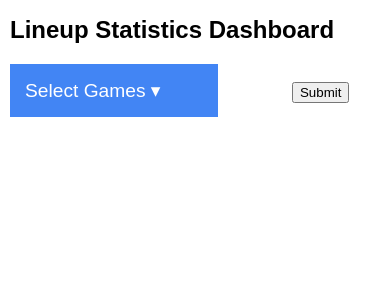
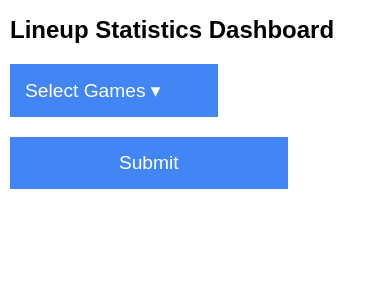
Before and after one commit to AIstats3/AIstats3.github.io, a Flask app: page / in a window 390 px wide. Shown: the top 300 px of the page. Run offline with Flask 3, Linux system fonts and the light colour scheme.

Commit message:
updated dashboard styles for mobile

```diff
--- a/templates/index.html
+++ b/templates/index.html
@@ -18,7 +18,7 @@
                 {% endfor %}
             </div>
         </div>
-        <button type="submit">Submit</button>
+        <button type="submit" class="submit-button">Submit</button>
     </form>
 
     <div id="lineup-table"></div>
```
